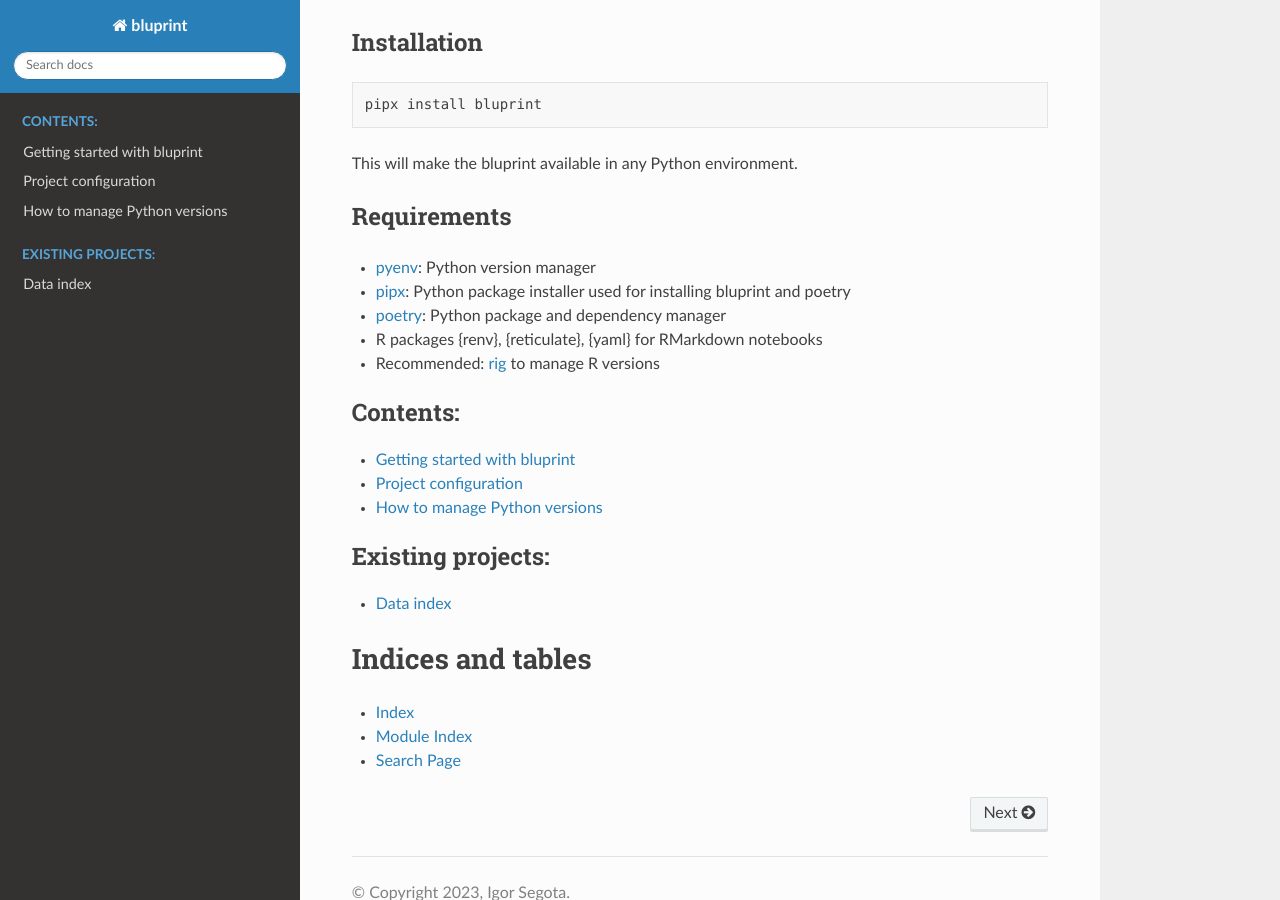
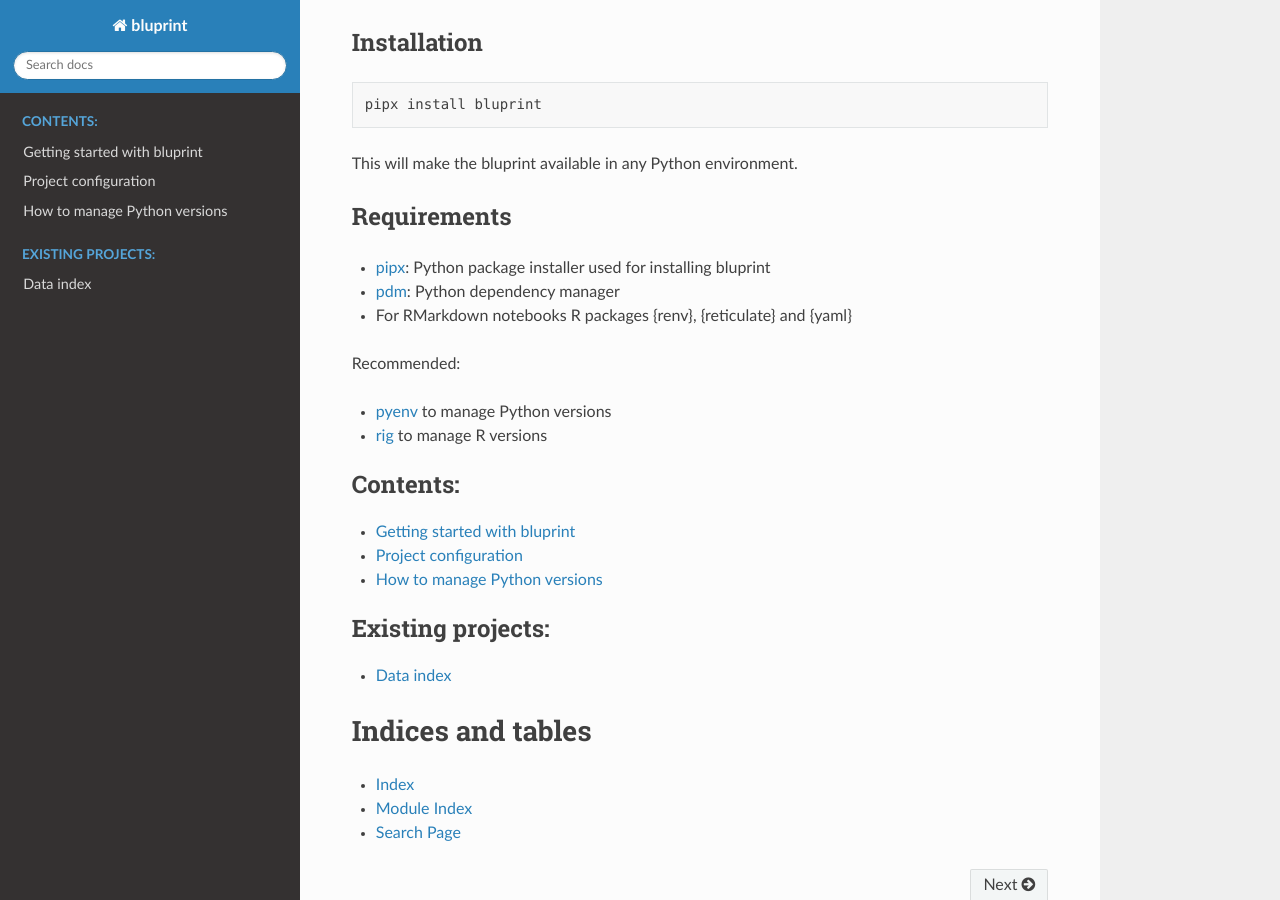
Before and after one commit to igor-sb/bluprint, a Sphinx documentation site: the page built from docs/source/index.rst, in a window 1280 px wide and 900 px high, scrolled down 558 px. Built offline with Sphinx 7.4.7 and the Read the Docs theme 2.0.0, drawn with Linux system fonts in a browser that asks for light colours.

Commit message:
update documentation

```diff
--- a/docs/source/index.rst
+++ b/docs/source/index.rst
@@ -36,17 +36,19 @@
 Requirements
 ------------
 
-* `pyenv <https://github.com/pyenv/pyenv>`_: Python version manager
+* `pipx <https://github.com/pypa/pipx>`_: Python package installer used for
+  installing bluprint
 
-* `pipx <https://github.com/pypa/pipx>`_: Python package installer used for
-  installing bluprint and poetry
+* `pdm <https://pdm-project.org/latest/>`_: Python dependency manager
 
-* `poetry <https://python-poetry.org/docs/#installation>`_: Python package and
-  dependency manager
+* For RMarkdown notebooks R packages {renv}, {reticulate} and {yaml}
 
-* R packages {renv}, {reticulate}, {yaml} for RMarkdown notebooks
+Recommended:
 
-* Recommended: `rig <https://github.com/r-lib/rig>`_ to manage R versions
+* `pyenv <https://github.com/pyenv/pyenv>`_ to manage Python versions
+* `rig <https://github.com/r-lib/rig>`_ to manage R versions
+
+
 
 
 
```
